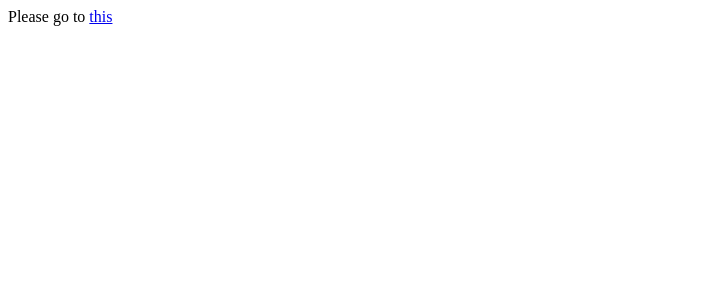
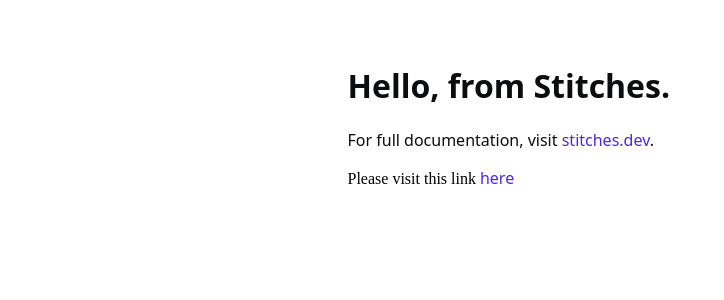
Before and after one commit to rrrahal/blog, a Next.js app: page / in a window 1280 px wide. Shown: the top 300 px of the page, without its empty margins (0-724 px from the left). Built offline with nearby package versions, Linux system fonts and the light colour scheme.

Commit message:
stitches boilerplate

```diff
--- a/package.json
+++ b/package.json
@@ -9,6 +9,7 @@
     "lint": "next lint"
   },
   "dependencies": {
+    "@stitches/react": "1.2.8",
     "@mdx-js/loader": "^2.3.0",
     "@mdx-js/react": "^2.3.0",
     "@next/font": "13.1.6",
--- /dev/null
+++ b/src/pages/_document.tsx
@@ -0,0 +1,19 @@
+import { Head, Html, Main, NextScript } from 'next/document'
+import { getCssText } from '../../stitches.config'
+
+export default function MyDocument() {
+  return (
+    <Html lang="en">
+      <Head>
+        <style
+          id="stitches"
+          dangerouslySetInnerHTML={{ __html: getCssText() }}
+        />
+      </Head>
+      <body>
+        <Main />
+        <NextScript />
+      </body>
+    </Html>
+  )
+}
--- a/src/pages/index.tsx
+++ b/src/pages/index.tsx
@@ -1,16 +1,52 @@
 import Head from 'next/head'
-import Link from 'next/link'
+import { styled } from '../../stitches.config'
+
+const Box = styled('div', {})
+
+const Text = styled('p', {
+  fontFamily: '$system',
+  color: '$hiContrast',
+})
+
+const Link = styled('a', {
+  fontFamily: '$system',
+  textDecoration: 'none',
+  color: '$purple600',
+})
+
+const Container = styled('div', {
+  marginX: 'auto',
+  paddingX: '$3',
+
+  variants: {
+    size: {
+      1: {
+        maxWidth: '300px',
+      },
+      2: {
+        maxWidth: '585px',
+      },
+      3: {
+        maxWidth: '865px',
+      },
+    },
+  },
+})
 
 export default function Home() {
   return (
-    <>
+    <Box css={{ paddingY: '$6' }}>
       <Head>
-        <title>Create Next App</title>
-        <meta name="description" content="Generated by create next app" />
-        <meta name="viewport" content="width=device-width, initial-scale=1" />
-        <link rel="icon" href="/favicon.ico" />
+        <title>Use Stitches with Next.js</title>
       </Head>
-      Please go to <Link href="/posts/my-mdx-page">this</Link>
-    </>
+      <Container size={{ '@initial': '1', '@bp1': '2' }}>
+        <Text as="h1">Hello, from Stitches.</Text>
+        <Text>
+          For full documentation, visit{' '}
+          <Link href="https://stitches.dev">stitches.dev</Link>.
+        </Text>
+        Please visit this link <Link href="/posts/my-mdx-page">here</Link>
+      </Container>
+    </Box>
   )
 }
--- /dev/null
+++ b/stitches.config.ts
@@ -0,0 +1,82 @@
+import type * as Stitches from '@stitches/react'
+import { createStitches } from '@stitches/react'
+
+export const {
+  config,
+  createTheme,
+  css,
+  getCssText,
+  globalCss,
+  styled,
+  theme,
+} = createStitches({
+  theme: {
+    colors: {
+      hiContrast: 'hsl(206,10%,5%)',
+      loContrast: 'white',
+
+      gray100: 'hsl(206,22%,99%)',
+      gray200: 'hsl(206,12%,97%)',
+      gray300: 'hsl(206,11%,92%)',
+      gray400: 'hsl(206,10%,84%)',
+      gray500: 'hsl(206,10%,76%)',
+      gray600: 'hsl(206,10%,44%)',
+
+      purple100: 'hsl(252,100%,99%)',
+      purple200: 'hsl(252,100%,98%)',
+      purple300: 'hsl(252,100%,94%)',
+      purple400: 'hsl(252,75%,84%)',
+      purple500: 'hsl(252,78%,60%)',
+      purple600: 'hsl(252,80%,53%)',
+    },
+    space: {
+      1: '5px',
+      2: '10px',
+      3: '15px',
+      4: '20px',
+      5: '25px',
+      6: '35px',
+    },
+    sizes: {
+      1: '5px',
+      2: '10px',
+      3: '15px',
+      4: '20px',
+      5: '25px',
+      6: '35px',
+    },
+    fontSizes: {
+      1: '12px',
+      2: '13px',
+      3: '15px',
+      4: '17px',
+      5: '19px',
+      6: '21px',
+    },
+    fonts: {
+      system: 'system-ui',
+    },
+  },
+  utils: {
+    marginX: (value: Stitches.PropertyValue<'margin'>) => ({
+      marginLeft: value,
+      marginRight: value,
+    }),
+    marginY: (value: Stitches.PropertyValue<'margin'>) => ({
+      marginTop: value,
+      marginBottom: value,
+    }),
+    paddingX: (value: Stitches.PropertyValue<'padding'>) => ({
+      paddingLeft: value,
+      paddingRight: value,
+    }),
+    paddingY: (value: Stitches.PropertyValue<'padding'>) => ({
+      paddingTop: value,
+      paddingBottom: value,
+    }),
+  },
+  media: {
+    bp1: '(min-width: 520px)',
+    bp2: '(min-width: 900px)',
+  },
+})
```
Also changed, not shown: 1 other file (tests, documents, lock files or other folders).
